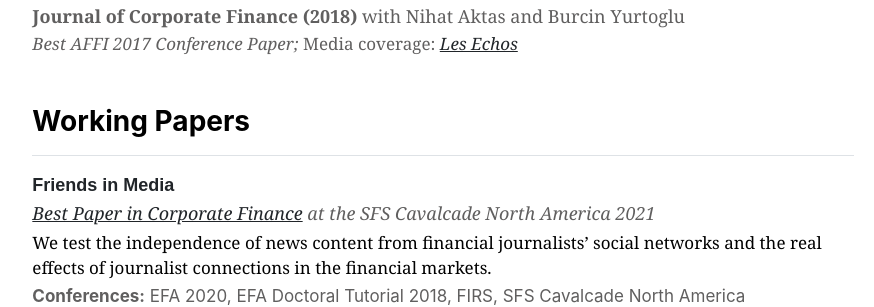
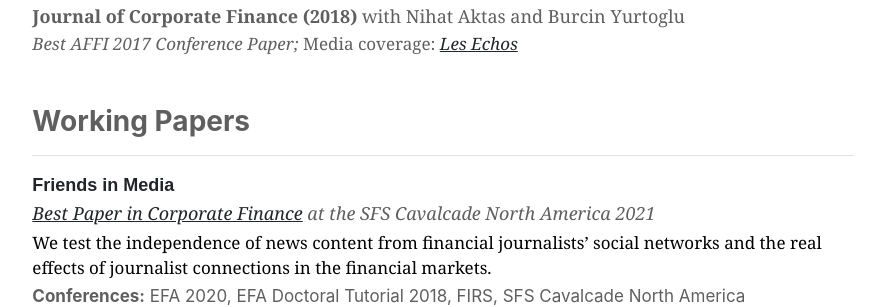
Before and after one commit to guosongxu/guosongxu.github.io, a Jekyll site: the page built from index.md, in a window 1280 px wide. Shown: the part 768-1075 px from the top of the page, without its empty margins (197-1071 px from the left). Built offline with Jekyll 4.4.1, drawn with Linux system fonts in a browser that asks for light colours.

Commit message:
Update home.html

```diff
--- a/_layouts/home.html
+++ b/_layouts/home.html
@@ -26,7 +26,7 @@ layout: default
 
 <div class="row g-5 mb-5">
   <div class="col-md-12">
-    <h3 class="fw-bold border-bottom pb-3 mb-3">Working Papers</h3>
+    <h3 class="fw-bold border-bottom pb-3 mb-3" style="color:#605F5F">Working Papers</h3>
 
     <p style="font-family:arial, 'MS Sans Serif', arial;font-size:18px;margin-bottom:1px;"><a rel="noreferrer noopener" aria-label=" (opens in a new tab)" href="https://papers.ssrn.com/sol3/papers.cfm?abstract_id=3189273" target="_blank" style="text-decoration:none;"><strong>Friends in Media</strong></a></p>
     <p style="font-family:georgia;font-size:18px;margin-bottom:3px;color:#605F5F"><em><a rel="noreferrer noopener" href="http://sfs.org/cavalcade-best-paper-in-corporate-finance/" target="_blank">Best Paper in Corporate Finance</a> at the SFS Cavalcade North America 2021</em></p>
```
